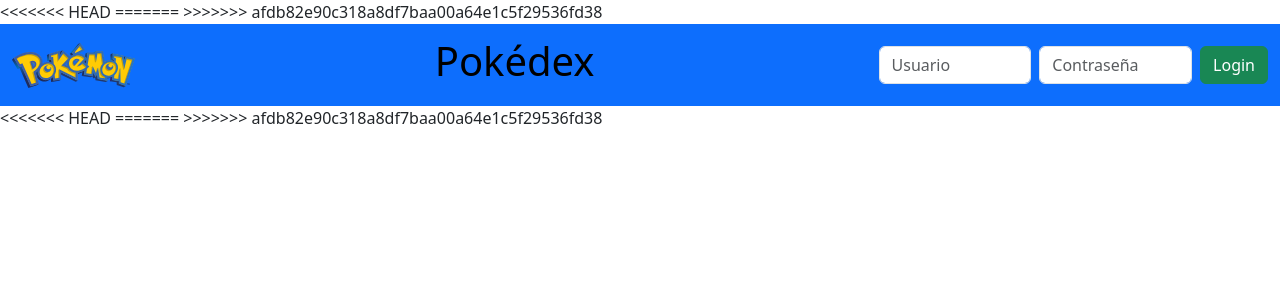
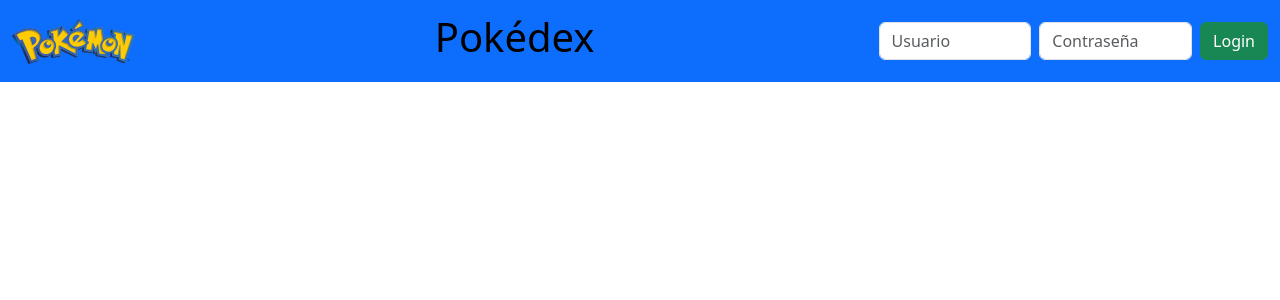
Before and after one commit to IgnacioAgustinCabral/pokedex, a PHP site: page / in a window 1280 px wide. Shown: the top 300 px of the page. Run offline with PHP 8.4, Linux system fonts and the light colour scheme.

Commit message:
resolucion

```diff
--- a/index.php
+++ b/index.php
@@ -5,10 +5,7 @@
     <meta name="viewport"
           content="width=device-width, user-scalable=no, initial-scale=1.0, maximum-scale=1.0, minimum-scale=1.0">
     <meta http-equiv="X-UA-Compatible" content="ie=edge">
-<<<<<<< HEAD
-=======
     <link rel="stylesheet" href="css/bootstrap.min.css">
->>>>>>> afdb82e90c318a8df7baa00a64e1c5f29536fd38
     <title>Document</title>
 </head>
 
@@ -24,12 +21,6 @@
 </body>
 <script src="js/bootstrap.min.js"></script>
 </html>
-<<<<<<< HEAD
-=======
 <?php
 
 ?>
-
-
-
->>>>>>> afdb82e90c318a8df7baa00a64e1c5f29536fd38
```
